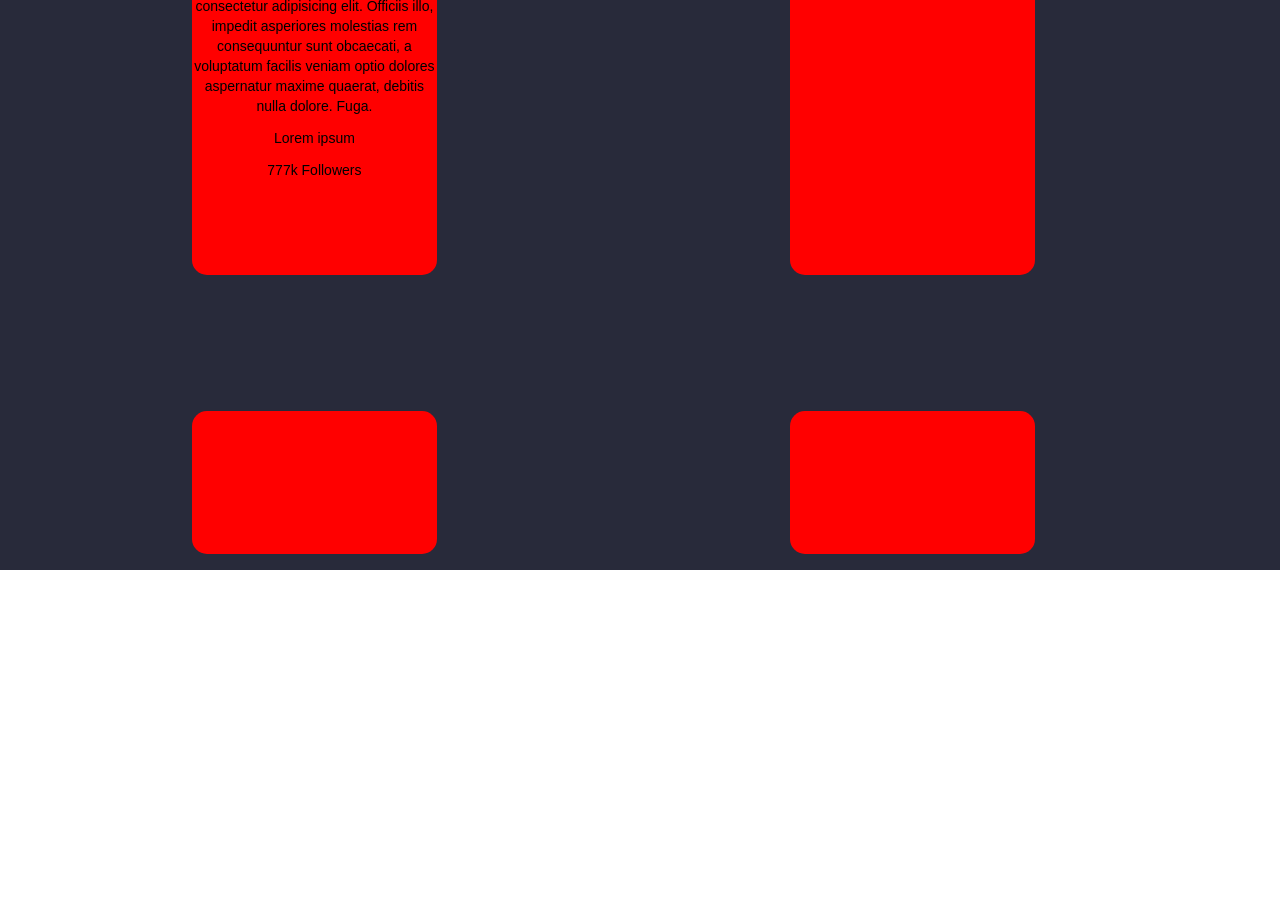
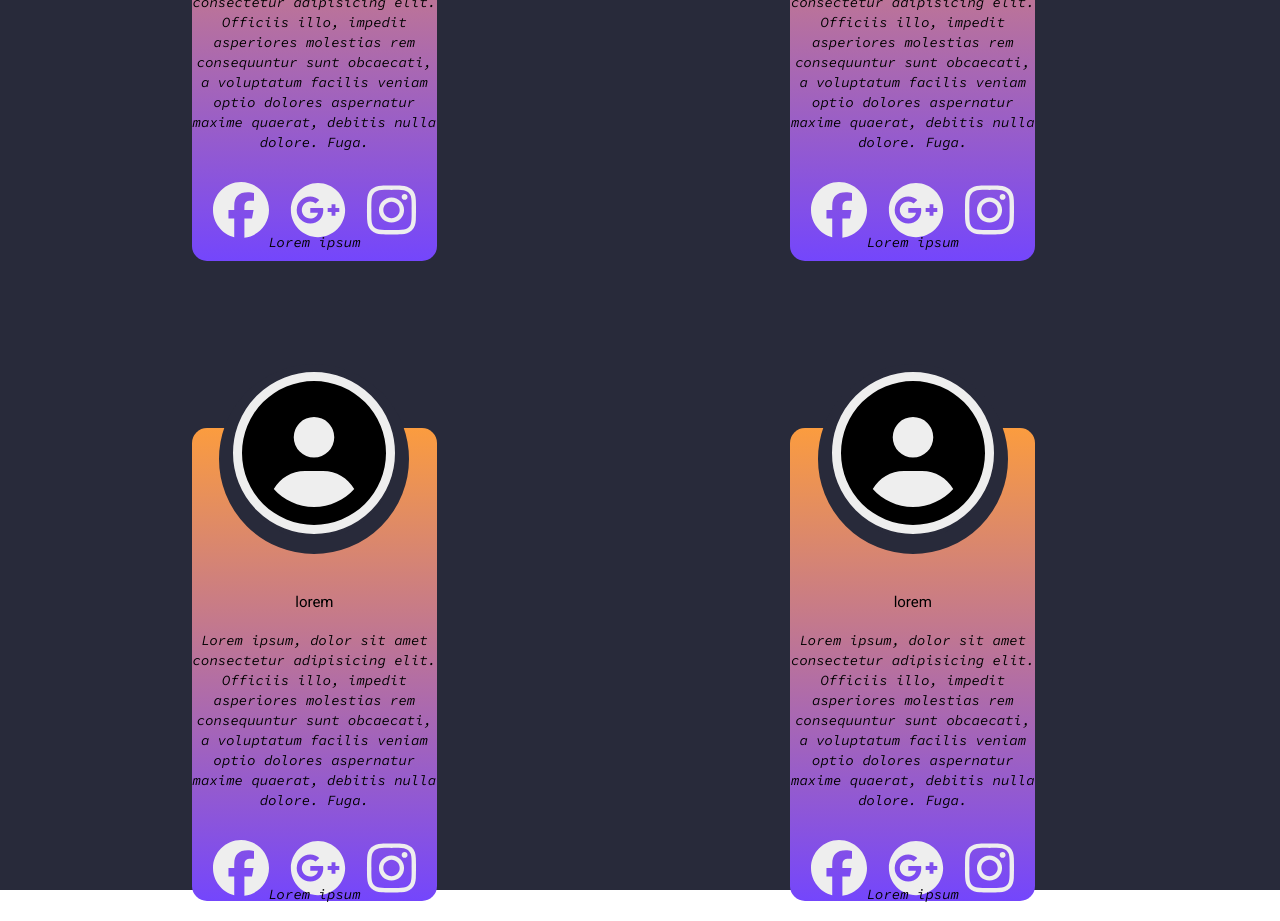
Before and after one commit to Epg33/vistas-proyecto, an Angular app: page / in a window 1280 px wide. Shown: the part 1860-2781 px from the top of the page. Before the commit the page ends 2430 px from the top, so only its background shows below. Built offline with nearby package versions, Linux system fonts and the light colour scheme; a web font is replaced by a local one.

Commit message:
tarjetas mejoradas

```diff
--- a/src/app/components/landing/landing.component.css
+++ b/src/app/components/landing/landing.component.css
@@ -1,4 +1,5 @@
 @import url('https://fonts.googleapis.com/css2?family=Sono&display=swap');
+@import url('https://fonts.googleapis.com/css2?family=Source+Code+Pro:ital@1&display=swap');
 
 *{
   font-family: 'Sono', sans-serif;
@@ -109,7 +110,7 @@
 }
 
 .testimonios {
-  height: 100vh;
+  height: 140vh;
   background-color: #282A3A;
   display: grid;
   padding-left: 15%;
@@ -118,11 +119,12 @@
 }
 
 .testi{
-  background-color: red;
+  background: linear-gradient(180deg,rgba(251, 156, 63, 1) 0%,rgba(116, 70, 252, 1) 100% );
   width:50%;
   height: 90%;
   border-radius: 15px;
   text-align: center;
+  font-family: 'Source Code Pro', monospace;
 }
 .icon{
   display: flex;
@@ -130,9 +132,69 @@
 
 }
 .fa-circle-user{
-  font-size: 8rem;
-  transform: translateY(-8vh);
+  font-size: 9rem;
+  transform: translateY(-7vh);
   border: 9px solid #eee;
   border-radius: 9999px;
   background-color: #eee;
+  z-index: 1000;
 }
+
+.icon::after {
+  content: '';
+  position: absolute;
+  transform: translateY(-8vh);
+  z-index: 1;
+  height: 10rem;
+  width: 10rem;
+  border: 15px solid #282A3A;
+  border-radius: 9999px;
+  background-color: #282A3A;
+}
+
+.info {
+  height: 70%;
+  display: flex;
+  flex-direction: column;
+  justify-content: space-between;
+  font-family: 'Source Code Pro', monospace;
+}
+
+.card-descri{
+  height: 80%;
+  font-family: 'Source Code Pro', monospace;
+}
+.p2{
+  height: 4rem;
+  display: flex;
+  justify-content: center;
+  align-items: center;
+  border-bottom-right-radius: 15px;
+  border-bottom-left-radius: 15px;
+  font-family: 'Source Code Pro', monospace;
+}
+
+.social-n {
+  width: 100%;
+  display: flex;
+  justify-content: space-evenly;
+}
+
+.fa-facebook{
+  font-size: 3.5rem;
+  color: #eee;
+  transition: all .5s ease;
+}
+.fa-facebook:hover, .fa-google-plus:hover, .fa-instagram:hover{
+  transform: translateY(-15px);
+}
+.fa-google-plus{
+  font-size: 3.5rem;
+  color: #eee;
+  transition: all .5s ease;
+}
+.fa-instagram{
+  font-size: 3.5rem;
+  color: #eee;
+  transition: all .5s ease;
+}
--- a/src/app/components/landing/landing.component.html
+++ b/src/app/components/landing/landing.component.html
@@ -25,28 +25,73 @@
 
 <article class="testimonios">
   <div class="testi">
-    <img src="" alt="" />
     <div class="icon">
-<i class="fa-solid fa-circle-user"></i>
+      <i class="fa-solid fa-circle-user"></i>
     </div>
-
-    <div>
-
+    <div class="info">
       <h4>lorem</h4>
-      <p>Lorem ipsum, dolor sit amet consectetur adipisicing elit. Officiis illo, impedit asperiores molestias rem consequuntur sunt obcaecati, a voluptatum facilis veniam optio dolores aspernatur maxime quaerat, debitis nulla dolore. Fuga.</p>
-      <p>Lorem ipsum </p>
-
-      <p>777k Followers</p>
+      <div>
+        <p class="card-descri">Lorem ipsum, dolor sit amet consectetur adipisicing elit. Officiis illo, impedit asperiores molestias rem consequuntur sunt obcaecati, a voluptatum facilis veniam optio dolores aspernatur maxime quaerat, debitis nulla dolore. Fuga.</p>
+        <ul class="social-n">
+          <a href=""><i class="fa-brands fa-facebook"></i></a>
+          <a href=""><i class="fa-brands fa-google-plus"></i></a>
+          <a href=""><i class="fa-brands fa-instagram"></i></a>
+        </ul>
+      </div>
+      <p class="p2">Lorem ipsum </p>
     </div>
   </div>
   <div class="testi">
+    <div class="icon">
+      <i class="fa-solid fa-circle-user"></i>
+    </div>
+    <div class="info">
+      <h4>lorem</h4>
+      <div>
+        <p class="card-descri">Lorem ipsum, dolor sit amet consectetur adipisicing elit. Officiis illo, impedit asperiores molestias rem consequuntur sunt obcaecati, a voluptatum facilis veniam optio dolores aspernatur maxime quaerat, debitis nulla dolore. Fuga.</p>
+        <ul class="social-n">
+          <a href=""><i class="fa-brands fa-facebook"></i></a>
+          <a href=""><i class="fa-brands fa-google-plus"></i></a>
+          <a href=""><i class="fa-brands fa-instagram"></i></a>
+        </ul>
+      </div>
+      <p class="p2">Lorem ipsum </p>
+    </div>
     <img src="" alt="" />
   </div>
   <div class="testi">
-    <img src="" alt="" />
+    <div class="icon">
+      <i class="fa-solid fa-circle-user"></i>
+    </div>
+    <div class="info">
+      <h4>lorem</h4>
+      <div>
+        <p class="card-descri">Lorem ipsum, dolor sit amet consectetur adipisicing elit. Officiis illo, impedit asperiores molestias rem consequuntur sunt obcaecati, a voluptatum facilis veniam optio dolores aspernatur maxime quaerat, debitis nulla dolore. Fuga.</p>
+        <ul class="social-n">
+          <a href=""><i class="fa-brands fa-facebook"></i></a>
+          <a href=""><i class="fa-brands fa-google-plus"></i></a>
+          <a href=""><i class="fa-brands fa-instagram"></i></a>
+        </ul>
+      </div>
+      <p class="p2">Lorem ipsum </p>
+    </div>
   </div>
   <div class="testi">
-    <img src="" alt="" />
+    <div class="icon">
+      <i class="fa-solid fa-circle-user"></i>
+    </div>
+    <div class="info">
+      <h4>lorem</h4>
+      <div>
+        <p class="card-descri">Lorem ipsum, dolor sit amet consectetur adipisicing elit. Officiis illo, impedit asperiores molestias rem consequuntur sunt obcaecati, a voluptatum facilis veniam optio dolores aspernatur maxime quaerat, debitis nulla dolore. Fuga.</p>
+        <ul class="social-n">
+          <a href=""><i class="fa-brands fa-facebook"></i></a>
+          <a href=""><i class="fa-brands fa-google-plus"></i></a>
+          <a href=""><i class="fa-brands fa-instagram"></i></a>
+        </ul>
+      </div>
+      <p class="p2">Lorem ipsum </p>
+    </div>
   </div>
 
 </article>
--- a/src/app/components/register/register.component.html
+++ b/src/app/components/register/register.component.html
@@ -1,4 +1,4 @@
-<main class="main">
+w<main class="main">
     <div class="container-register">
         <div class="register">
             <h2 class="h2sign">Sign Up</h2>
```
